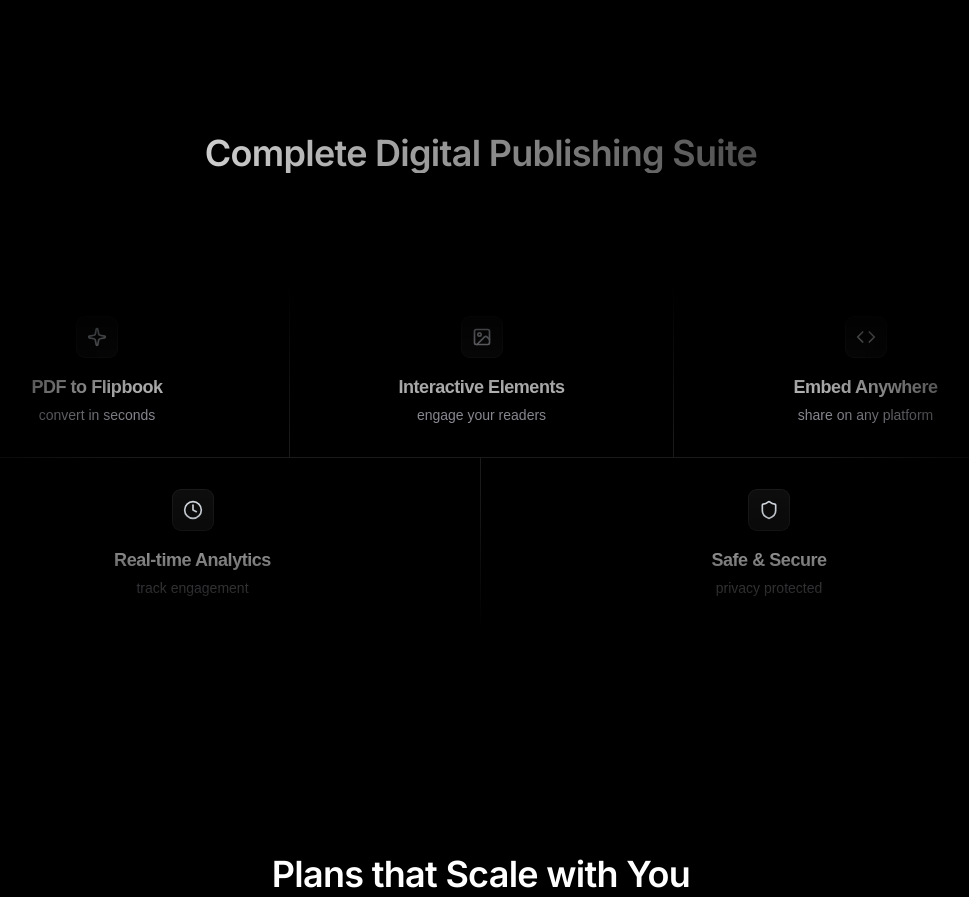
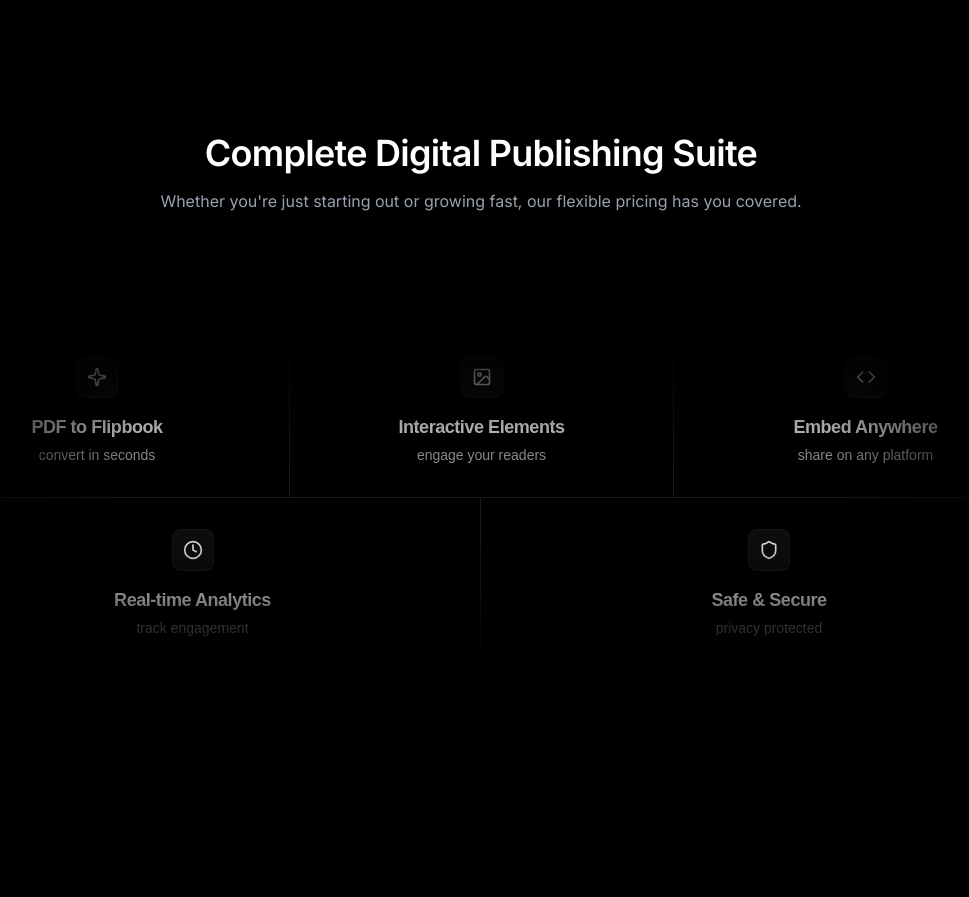
Before and after one commit to revanthchary04/originbook, a Next.js app: page / in a window 1280 px wide. Shown: the part 1340-2237 px from the top of the page, without its empty margins (159-1128 px from the left). Built offline with nearby package versions, Linux system fonts and the light colour scheme.

Commit message:
Fix services title mask and center subtitle

```diff
--- a/src/components/services.tsx
+++ b/src/components/services.tsx
@@ -5,16 +5,18 @@ const ServicesSection: React.FC = () => {
     <section className="mt-10 mb-0 pt-0 pb-0 relative">
       <div className="sm:px-6 lg:px-8 lg:pb-0 max-w-7xl mr-auto ml-auto pt-16 pr-4 pb-16 pl-4">
         <h2
-          className="text-3xl md:text-4xl font-semibold text-white text-center mb-0"
+          className="text-3xl md:text-4xl font-semibold text-white text-center mb-4"
           style={{
             fontFamily: 'Inter, sans-serif',
-            letterSpacing: '-0.02em',
-            maskImage: 'linear-gradient(90deg, transparent, black 0%, black 10%, transparent)',
-            WebkitMaskImage: 'linear-gradient(90deg, transparent, black 0%, black 10%, transparent)'
+            letterSpacing: '-0.02em'
           }}
         >
           Complete Digital Publishing Suite
         </h2>
+        <p className="text-gray-400 text-sm md:text-base text-center" style={{ fontFamily: 'Inter, sans-serif' }}>
+						Whether you're just starting out or growing fast, our flexible pricing has you covered.
+					</p>
+
 
         <section className="mt-10 mb-20 pt-0 pb-0 relative">
           <div className="sm:px-6 lg:px-8 lg:pt-8 max-w-full pt-16 pr-4 pb-16 pl-4">
```
